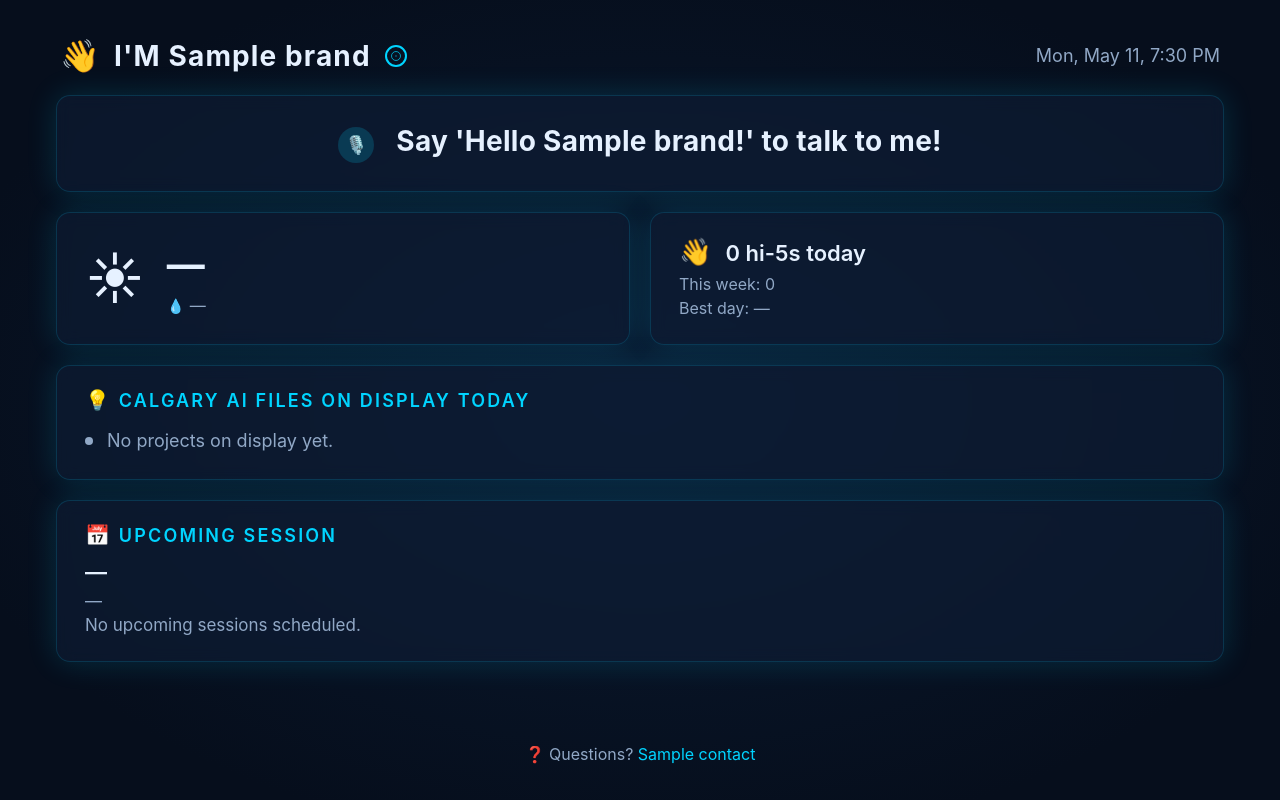
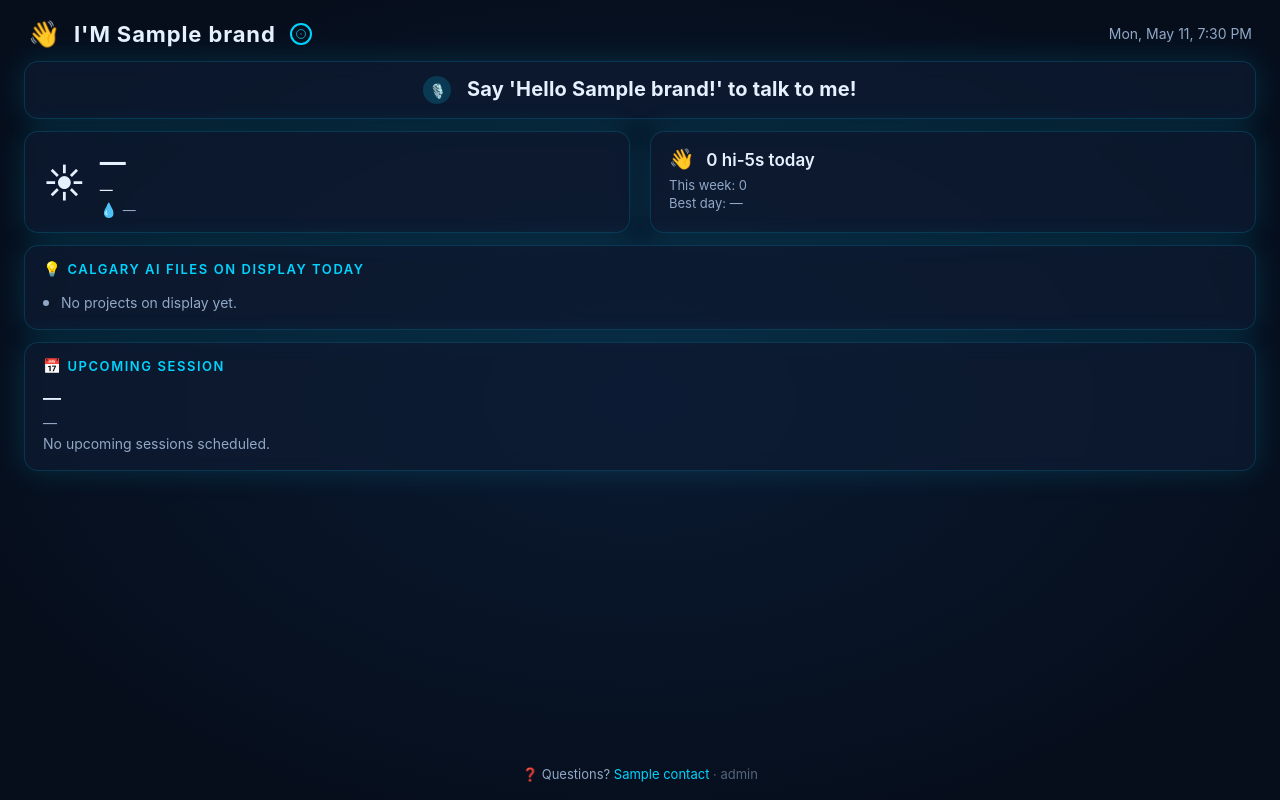
Before and after one commit to MadeshRamamoorthy/pi5, a Flask app: template web/templates/index.html in a window 1280 px wide. Run offline with Flask 3, Linux system fonts and the light colour scheme; the template is opened without the code that fills it: most values are stand-ins (such as "Sample title", 1, 10 or a date in 2020).

Commit message:
ui: wake-word aliases, weather city, 10.1" sizing, seed_demo
Five fixes from the live test on the Pi:

1. Wake word: small Vosk model is shaky on the 3-word "hello echo
   scope". Accept aliases too -- the grammar now lists
   ["hello echo scope", "hello echo", "echo scope", "hey echo",
   "[unk]"] and any of those final transcripts triggers activation.
   Aliases configured in config.WAKE_WORD_ALIASES so users can extend.

2. Weather card: now shows the city name (was lost when we dropped
   the cv2 widget). City pulls from the ipapi.co lookup -- if that's
   429ing, the fallback providers (ipwho.is, ip-api.com) supply it
   too. Added humidity to the open-meteo poll (hourly slice aligned
   to current_weather.time).

3. CSS: two new media-query tiers for 10.1" panels. Tighter padding,
   smaller fonts, single-column projects list, smaller corner brackets
   on the camera viewport. Targets 1280x800 (typical 10.1") and
   1024x600/720 (smaller / 7" panels).

4. Projects: data flow is correct -- the issue is empty DB. Added
   `seed_demo.py` to populate four demo projects (matching the client
   mockup: Seeder Ideas, Digital Quality Railcar Passport, AWS COE,
   Innovation Showcase Projects) and one upcoming session ("Build
   Your Own Document Chatbot", three days out at 3:30 PM). Idempotent.

5. Sessions table: it's at /admin (alongside projects CRUD). Added an
   "admin" link to the idle footer so it's actually discoverable from
   the kiosk page without typing the URL.

https://claude.ai/code/session_019YXBpGJixtLcBfaPrNuzw3

```diff
--- a/config.py
+++ b/config.py
@@ -134,7 +134,11 @@ AUDIO_OUTPUT_DEVICE: str | None = os.environ.get("AUDIO_OUTPUT_DEVICE") or None
 # ---- Wake-word / activation -----------------------------------------------
 BRAND_NAME = "ECHO SCOPE"
 CONTACT_EMAIL = "Calgary_AIClub@infosys.com"
-WAKE_WORD = "hello echo scope"    # phrase that activates recognition
+WAKE_WORD = "hello echo scope"        # primary phrase shown in the UI
+# Aliases also accepted by the wake-word grammar. The small Vosk model
+# is more reliable on shorter phrases, so keeping "hello echo" alive as
+# a fallback helps when users speak quickly or trail off.
+WAKE_WORD_ALIASES = ["hello echo", "echo scope", "hey echo"]
 WAKE_WORD_SAMPLERATE = 16000
 WAKE_WORD_BLOCKSIZE = 8000
 # Drop back to IDLE this long after the last *interaction* (a new person
--- a/web/static/echo.css
+++ b/web/static/echo.css
@@ -152,8 +152,14 @@ a:hover { text-decoration: underline; }
   gap: 22px;
 }
 .weather-icon { font-size: 56px; }
-.weather-text { display: flex; flex-direction: column; gap: 8px; }
+.weather-text { display: flex; flex-direction: column; gap: 4px; }
 .weather-text .temp { font-size: 38px; font-weight: 700; }
+.weather-text .city {
+  color: var(--text);
+  font-size: 14px;
+  font-weight: 500;
+  letter-spacing: 0.03em;
+}
 .weather-text .humidity {
   color: var(--text-dim);
   font-size: 16px;
@@ -198,6 +204,8 @@ footer {
   font-size: 16px;
 }
 footer .q { color: var(--danger); }
+footer .admin-link { opacity: 0.55; font-size: 13px; }
+footer .admin-link a { color: var(--text-dim); }
 
 .placeholder { color: var(--text-dim); }
 
@@ -460,11 +468,63 @@ body[data-listening="true"] .listening-pill .live-dot {
   cursor: pointer;
 }
 
-/* ---------- responsive: tighter on small screens ---------- */
+/* ---------- responsive: 10.1" kiosk panels (1280x800, 1024x600) ---------- */
 
-@media (max-width: 1024px) {
-  .screen { padding: 22px 28px; gap: 14px; }
-  .wake-banner { font-size: 22px; padding: 20px; }
-  .weather-text .temp { font-size: 32px; }
-  .projects ul { grid-template-columns: 1fr; }
+/* Mid-size: most 10.1" panels (1280x800). */
+@media (max-width: 1366px), (max-height: 820px) {
+  .screen { padding: 18px 24px; gap: 12px; }
+  .dashboard-header .logo .wave { font-size: 26px; }
+  .dashboard-header .logo .brand { font-size: 22px; }
+  .clock { font-size: 14px; }
+  .wake-banner { font-size: 20px; padding: 16px; }
+  .wake-banner .mic-icon { width: 28px; height: 28px; font-size: 14px; margin-right: 10px; }
+  .weather { gap: 14px; padding: 14px 18px; }
+  .weather-icon { font-size: 40px; }
+  .weather-text .temp { font-size: 26px; }
+  .weather-text .city { font-size: 13px; }
+  .weather-text .humidity { font-size: 13px; }
+  .hi5 { padding: 14px 18px; }
+  .hi5 h3 { font-size: 17px; }
+  .hi5 p { font-size: 13px; margin: 2px 0; }
+  .card { padding: 14px 18px; }
+  .card h2 { font-size: 13px; }
+  .projects ul { gap: 4px 18px; }
+  .projects li { font-size: 14px; padding: 4px 0 4px 18px; }
+  .projects li::before { width: 6px; height: 6px; top: 10px; }
+  .session h3 { font-size: 18px; }
+  .session p { font-size: 14px; }
+  footer { font-size: 13px; }
+
+  /* Active screen tightening */
+  .active-header .brand { font-size: 17px; }
+  .status-strip { gap: 14px; font-size: 13px; }
+  .close-x { width: 30px; height: 30px; font-size: 14px; }
+  .camera-viewport .corner { width: 44px; height: 44px; }
+  .fun-fact { margin-bottom: 64px; padding: 14px 18px; }
+  .fun-fact h3 { font-size: 14px; }
+  .fun-fact p { font-size: 14px; }
+  .listening-pill { bottom: 16px; padding: 10px 22px; font-size: 16px; }
 }
+
+/* Tight: 7"-10.1" panels around 1024x600 / 1280x720. */
+@media (max-width: 1100px), (max-height: 720px) {
+  .screen { padding: 12px 16px; gap: 8px; }
+  .dashboard-header .logo .brand { font-size: 18px; }
+  .dashboard-header .logo .wave { font-size: 20px; }
+  .clock { font-size: 12px; }
+  .wake-banner { font-size: 16px; padding: 10px 14px; }
+  .wake-banner .mic-icon { width: 22px; height: 22px; font-size: 12px; }
+  .weather-icon { font-size: 32px; }
+  .weather-text .temp { font-size: 22px; }
+  .hi5 h3 { font-size: 15px; }
+  .card { padding: 10px 14px; }
+  .card h2 { font-size: 12px; }
+  .projects ul { grid-template-columns: 1fr; gap: 2px; }
+  .projects li { font-size: 13px; padding: 3px 0 3px 16px; }
+  .session h3 { font-size: 15px; }
+  .session p { font-size: 13px; }
+  footer { font-size: 12px; }
+  .listening-pill { font-size: 14px; padding: 8px 18px; bottom: 12px; }
+  .fun-fact { margin-bottom: 56px; }
+  .camera-viewport .corner { width: 32px; height: 32px; }
+}
--- a/web/static/echo.js
+++ b/web/static/echo.js
@@ -106,12 +106,14 @@
       bind("weather-temp", "—");
       bind("weather-temp-short", "—");
       bind("weather-humidity", "—");
+      bind("weather-city", "—");
       return;
     }
     bind("weather-icon", WEATHER_ICONS[w.label] || "🌡️");
     bind("weather-temp", `${Math.round(w.temp_c)}°C`);
     bind("weather-temp-short", `${Math.round(w.temp_c)}°C`);
     bind("weather-humidity", w.humidity != null ? `${w.humidity}%` : "—");
+    bind("weather-city", w.city || w.label || "—");
   }
 
   // ---- metrics (hi-5s)
--- a/web/templates/index.html
+++ b/web/templates/index.html
@@ -30,6 +30,7 @@
       <span class="weather-icon" data-bind="weather-icon">☀</span>
       <div class="weather-text">
         <span class="temp" data-bind="weather-temp">—</span>
+        <span class="city" data-bind="weather-city">—</span>
         <span class="humidity"><span class="drop">💧</span><span data-bind="weather-humidity">—</span></span>
       </div>
     </article>
@@ -58,6 +59,7 @@
 
   <footer>
     <span class="q">❓</span> Questions? <a href="mailto:{{ contact }}">{{ contact }}</a>
+    <span class="admin-link"> · <a href="/admin" target="_blank">admin</a></span>
   </footer>
 </main>
 
```
Also changed, not shown: seed_demo.py (added, +65 -0 lines), wake_word.py (+13 -6 lines), weather.py (+17 -1 lines).
